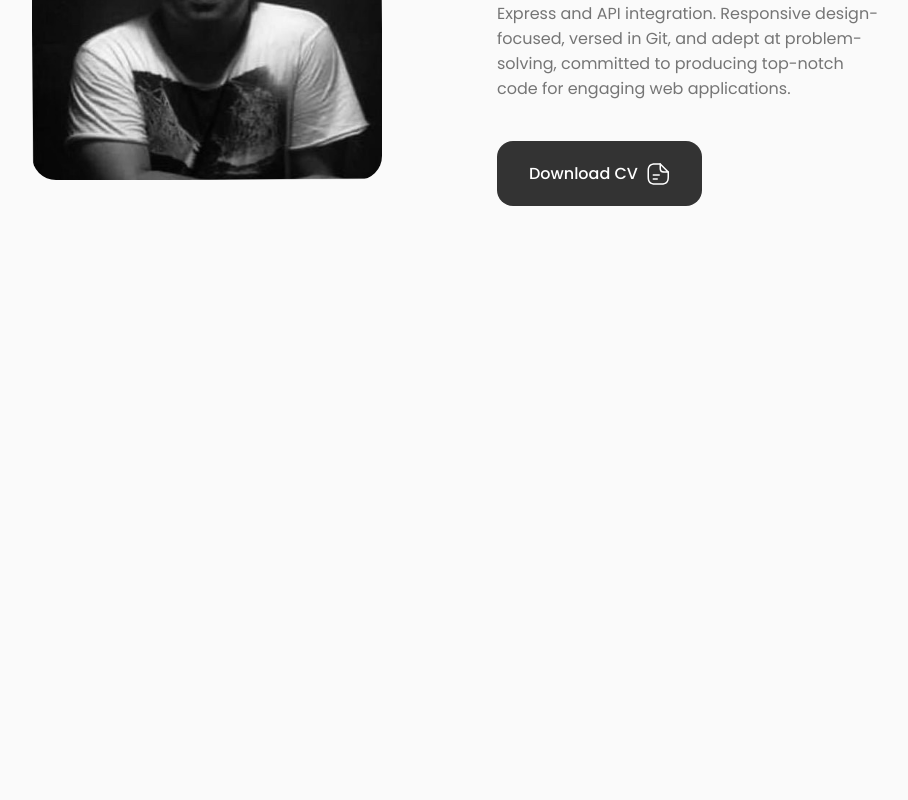
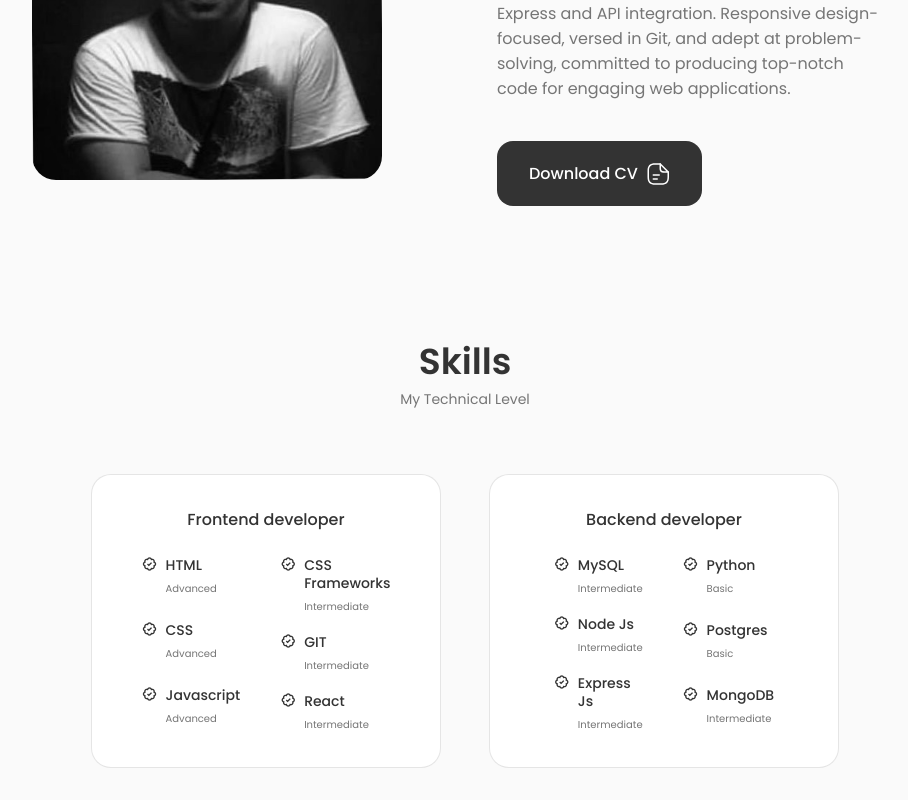
Before and after one commit to rtnolasco/react-JS-usable, a React (Create React App) app: page / in a window 1280 px wide. Shown: the part 1100-1900 px from the top of the page, without its empty margins (175-1083 px from the left). Before the commit the page ends 1338 px from the top, so only its background shows below. Built offline with nearby package versions, Linux system fonts and the light colour scheme.

Commit message:
skills component and styles

```diff
--- a/src/App.js
+++ b/src/App.js
@@ -3,6 +3,7 @@
 import Header from './components/header/Header';
 import Home from './components/home/Home';
 import About from './components/about/About';
+import Skills from './components/skills/Skills';
 
 const App = () => {
 	return (
@@ -12,6 +13,7 @@
 			<main className="main">
 				<Home />
 				<About />
+				<Skills />
 			</main>
 		</>
 	);
--- /dev/null
+++ b/src/components/skills/Backend.jsx
@@ -0,0 +1,69 @@
+import React from 'react';
+
+const Backend = () => {
+	return (
+		<div className="skills__content">
+			<h3 className="skills__title">Backend developer</h3>
+			<div className="skills__box">
+				<div className="skills__group">
+					<div className="skills__data">
+						<i class="bx bx-badge-check"></i>
+						<div>
+							<h3 className="skills__name">MySQL</h3>
+							<span className="skills__level">
+								Intermediate
+							</span>
+						</div>
+					</div>
+
+					<div className="skills__data">
+						<i class="bx bx-badge-check"></i>
+						<div>
+							<h3 className="skills__name">Node Js</h3>
+							<span className="skills__level">
+								Intermediate
+							</span>
+						</div>
+					</div>
+
+					<div className="skills__data">
+						<i class="bx bx-badge-check"></i>
+						<div>
+							<h3 className="skills__name">Express Js</h3>
+							<span className="skills__level">
+								Intermediate
+							</span>
+						</div>
+					</div>
+				</div>
+				<div className="skills__group">
+					<div className="skills__data">
+						<i class="bx bx-badge-check"></i>
+						<div>
+							<h3 className="skills__name">Python</h3>
+							<span className="skills__level">Basic</span>
+						</div>
+					</div>
+					<div className="skills__data">
+						<i class="bx bx-badge-check"></i>
+						<div>
+							<h3 className="skills__name">Postgres</h3>
+							<span className="skills__level">Basic</span>
+						</div>
+					</div>
+					<div className="skills__data">
+						<i class="bx bx-badge-check"></i>
+						<div>
+							<h3 className="skills__name">MongoDB</h3>
+							<span className="skills__level">
+								Intermediate
+							</span>
+						</div>
+					</div>
+				</div>
+			</div>
+		</div>
+	);
+};
+
+export default Backend;
--- /dev/null
+++ b/src/components/skills/Frontend.jsx
@@ -0,0 +1,78 @@
+import React from 'react';
+
+const Frontend = () => {
+	return (
+		<div className="skills__content">
+			<h3 className="skills__title">Frontend developer</h3>
+
+			<div className="skills__box">
+				<div className="skills__group">
+					<div className="skills__data">
+						<i class="bx bx-badge-check"></i>
+						<div>
+							<h3 className="skills__name">HTML</h3>
+							<span className="skills__level">
+								Advanced
+							</span>
+						</div>
+					</div>
+
+					<div className="skills__data">
+						<i class="bx bx-badge-check"></i>
+						<div>
+							<h3 className="skills__name">CSS</h3>
+							<span className="skills__level">
+								Advanced
+							</span>
+						</div>
+					</div>
+
+					<div className="skills__data">
+						<i class="bx bx-badge-check"></i>
+						<div>
+							<h3 className="skills__name">Javascript</h3>
+							<span className="skills__level">
+								Advanced
+							</span>
+						</div>
+					</div>
+				</div>
+				<div className="skills__group">
+					<div className="skills__data">
+						<i class="bx bx-badge-check"></i>
+						<div>
+							<h3 className="skills__name">
+								CSS Frameworks
+							</h3>
+							<span className="skills__level">
+								Intermediate
+							</span>
+						</div>
+					</div>
+
+					<div className="skills__data">
+						<i class="bx bx-badge-check"></i>
+						<div>
+							<h3 className="skills__name">GIT</h3>
+							<span className="skills__level">
+								Intermediate
+							</span>
+						</div>
+					</div>
+
+					<div className="skills__data">
+						<i class="bx bx-badge-check"></i>
+						<div>
+							<h3 className="skills__name">React</h3>
+							<span className="skills__level">
+								Intermediate
+							</span>
+						</div>
+					</div>
+				</div>
+			</div>
+		</div>
+	);
+};
+
+export default Frontend;
--- /dev/null
+++ b/src/components/skills/Skills.jsx
@@ -0,0 +1,22 @@
+import React from 'react';
+import './skills.css';
+import Frontend from './Frontend';
+import Backend from './Backend';
+
+const Skills = () => {
+	return (
+		<section className="skills section" id="skills">
+			<h2 className="section__title">Skills</h2>
+			<span className="section__subtitle">
+				My Technical Level
+			</span>
+
+			<div className="skills__container container grid">
+				<Frontend />
+				<Backend />
+			</div>
+		</section>
+	);
+};
+
+export default Skills;
--- /dev/null
+++ b/src/components/skills/skills.css
@@ -0,0 +1,82 @@
+.skills__container {
+	grid-template-columns: repeat(2, 350px);
+	column-gap: 3rem;
+	justify-content: center;
+}
+
+.skills__content {
+	background-color: var(--container-color);
+	border: 1px solid rgba(0, 0, 0, 0.1);
+	padding: 2rem 4rem;
+	border-radius: 1.25rem;
+}
+
+.skills__title {
+	font-size: var(--normal-font-size);
+	font-weight: var(--font-medium);
+	text-align: center;
+	margin-bottom: var(--mb-1-5);
+}
+
+.skills__box {
+	display: flex;
+	justify-content: center;
+	column-gap: 2.5rem;
+}
+
+.skills__group {
+	display: grid;
+	align-items: flex-start;
+	row-gap: 1rem;
+}
+
+.skills__data {
+	display: flex;
+	column-gap: 0.5rem;
+}
+
+.skills .bx-badge-check {
+	font-size: 1rem;
+	color: var(--title-color);
+}
+
+.skills__name {
+	font-size: var(--normal-font-size);
+	font-weight: var(--font-medium);
+	line-height: 18px;
+}
+
+.skills__level {
+	font-size: var(--tiny-font-size);
+}
+
+/*=============== BREAKPOINTS ===============*/
+/* For large devices */
+@media screen and (max-width: 992px) {
+	.skills__container {
+		grid-template-columns: max-content;
+		row-gap: 2rem;
+	}
+}
+
+/* For medium devices */
+
+@media screen and (max-width: 576px) {
+	.skills__container {
+		grid-template-columns: 1fr;
+	}
+	.skills__content {
+		padding: 1.5rem;
+	}
+}
+
+/* For small devices */
+
+@media screen and (max-width: 350px) {
+	.skills__box {
+		column-gap: 1.25rem;
+	}
+}
+.skills__name {
+	font-size: var(--small-font-size);
+}
```
Also changed, not shown: src/assets/profile.jpg (deleted), 1 other file (tests, documents, lock files or other folders).
